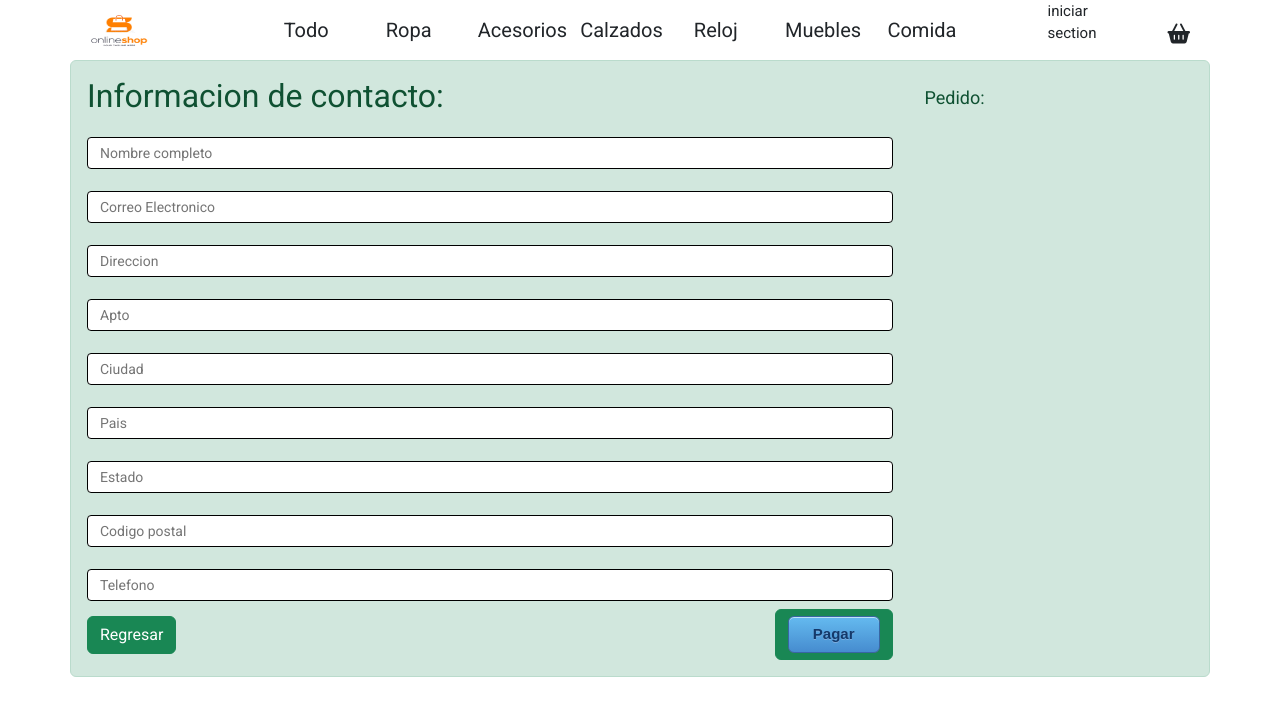
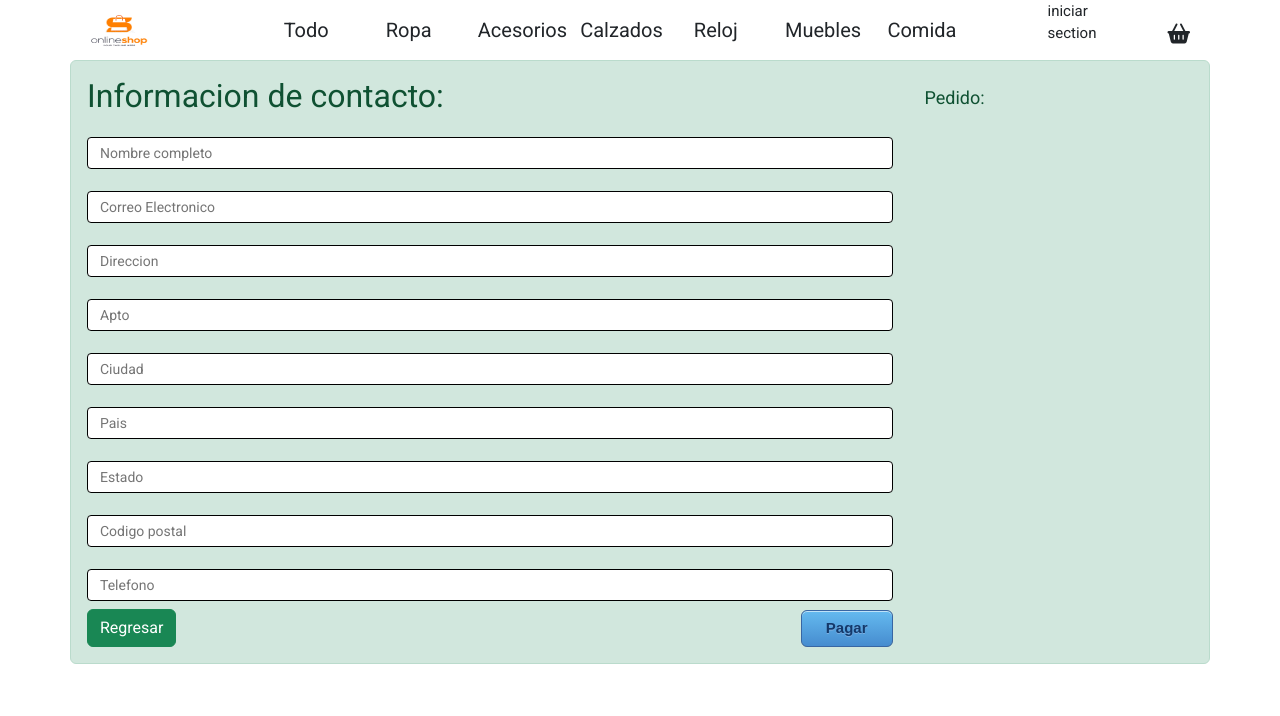
Before and after one commit to torco34/my-tienda, a React (Create React App) app: page /information in a window 1280 px wide. Shown: the top 716 px of the page. Built offline with nearby package versions, Linux system fonts and the light colour scheme.

Commit message:
conect a page Paypa

```diff
--- a/src/container/ChecKout.jsx
+++ b/src/container/ChecKout.jsx
@@ -27,7 +27,7 @@ const ChecKout = () => {
               {cart.length > 0 ? (
                 <h3>Lista de pedidos</h3>
               ) : (
-                <h3>Sin pedido(:</h3>
+                <h3>Sin pedido</h3>
               )}
               {cart.map((item) => (
                 <ItemChecKout
--- a/src/container/Information.jsx
+++ b/src/container/Information.jsx
@@ -1,11 +1,13 @@
 import React, { useRef, useContext } from "react";
 import "../assets/scss/Informacion.scss";
-import { Link } from "react-router-dom";
+import { Link, useNavigate } from "react-router-dom";
 import { AppContext } from "../context/AppContex";
 const Information = () => {
   const { state, addToBuyer } = useContext(AppContext);
   const form = useRef(null);
+  const navigate = useNavigate();
   const { cart } = state;
+  console.log(navigate);
   const handleSubmit = () => {
     const formData = new FormData(form.current);
     const buyer = {
@@ -20,6 +22,7 @@ const Information = () => {
       phone: formData.get("phone"),
     };
     addToBuyer(buyer);
+    navigate("/payment");
   };
   return (
     <>
@@ -49,7 +52,7 @@ const Information = () => {
             <div className="btn btn-success">
               <Link to="/checkout">Regresar</Link>
             </div>
-            <div className="btn btn-success">
+            <div className="">
               <button type="buton" onClick={handleSubmit}>
                 Pagar
               </button>
```
